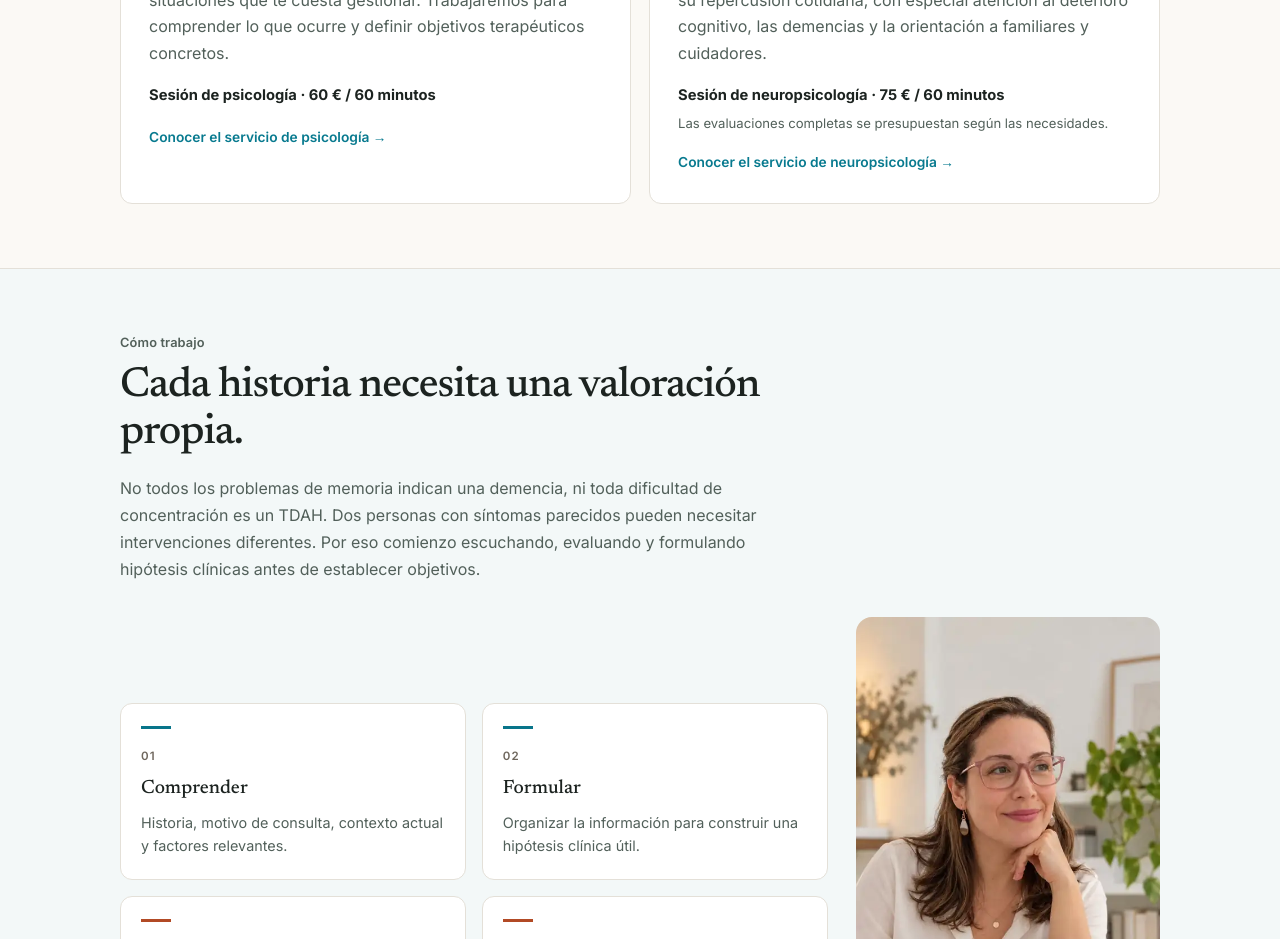
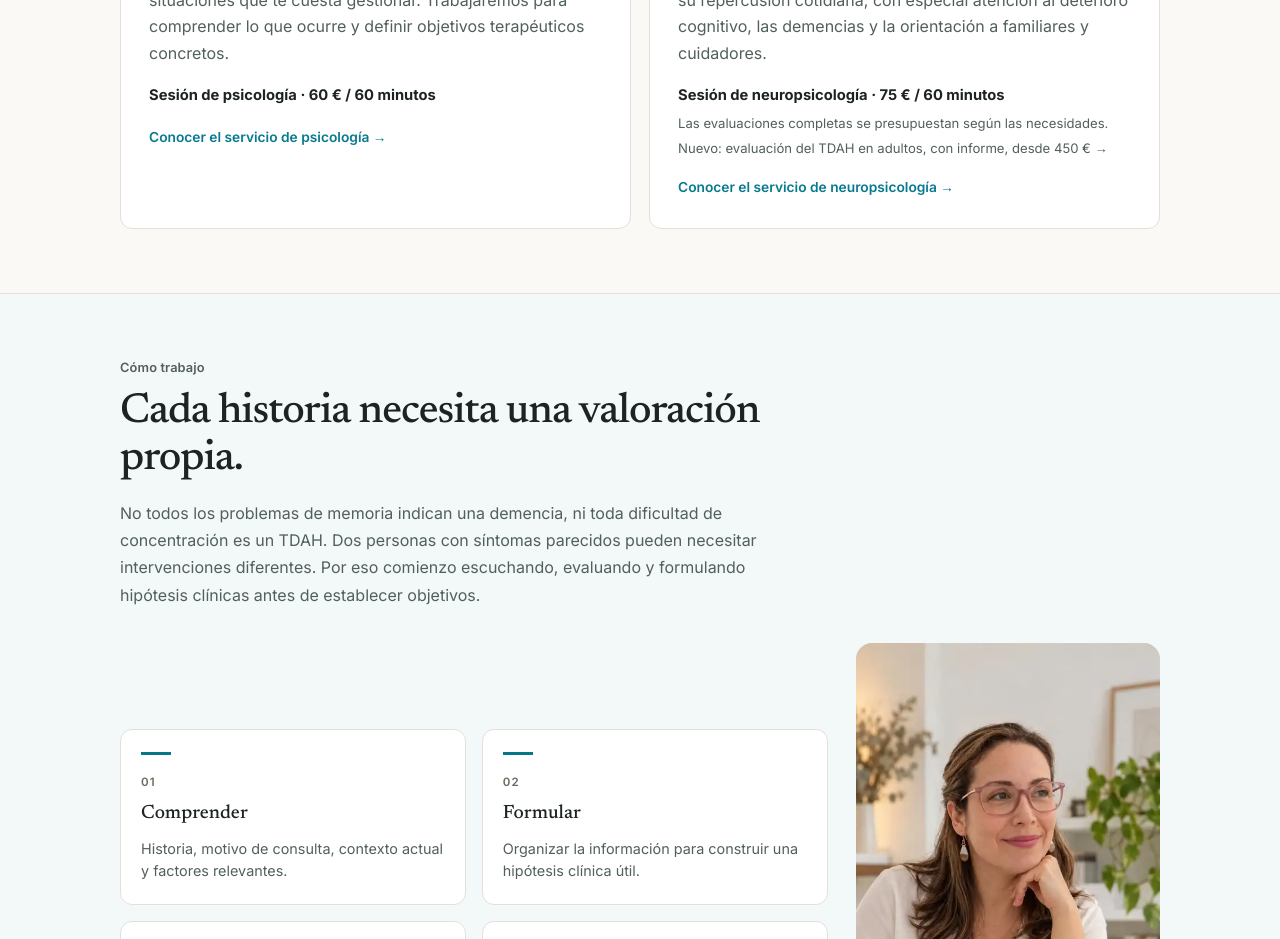
Before and after one commit to carolinasanchezgirona/Portfolio-Carolina, a Next.js app: page / in a window 1280 px wide. Shown: the part 1360-2299 px from the top of the page. Built offline with nearby package versions, Linux system fonts and the light colour scheme.

Commit message:
feat: link and present adult ADHD assessment offer

```diff
--- a/app/page.tsx
+++ b/app/page.tsx
@@ -110,6 +110,7 @@ export default function HomePage() {
               </p>
               <p className="editorial-card-price">Sesión de neuropsicología · 75 € / 60 minutos</p>
               <p className="editorial-card-note">Las evaluaciones completas se presupuestan según las necesidades.</p>
+              <p className="editorial-card-note"><a href="/evaluacion-tdah-adultos/">Nuevo: evaluación del TDAH en adultos, con informe, desde 450 € →</a></p>
               <a className="editorial-card-link" href="/neuropsicologia/">Conocer el servicio de neuropsicología →</a>
             </article>
           </div>
```
